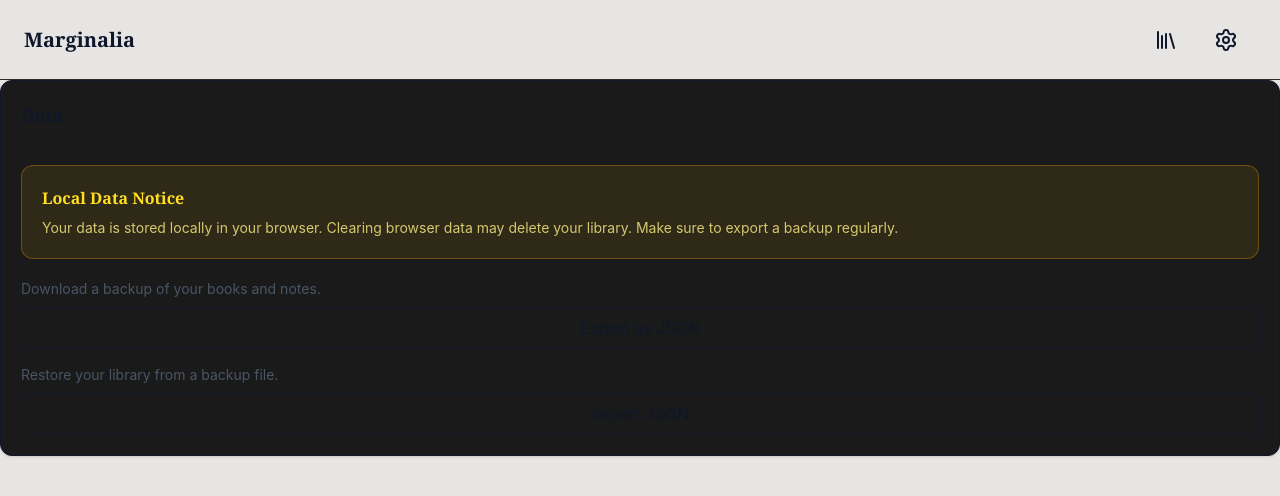
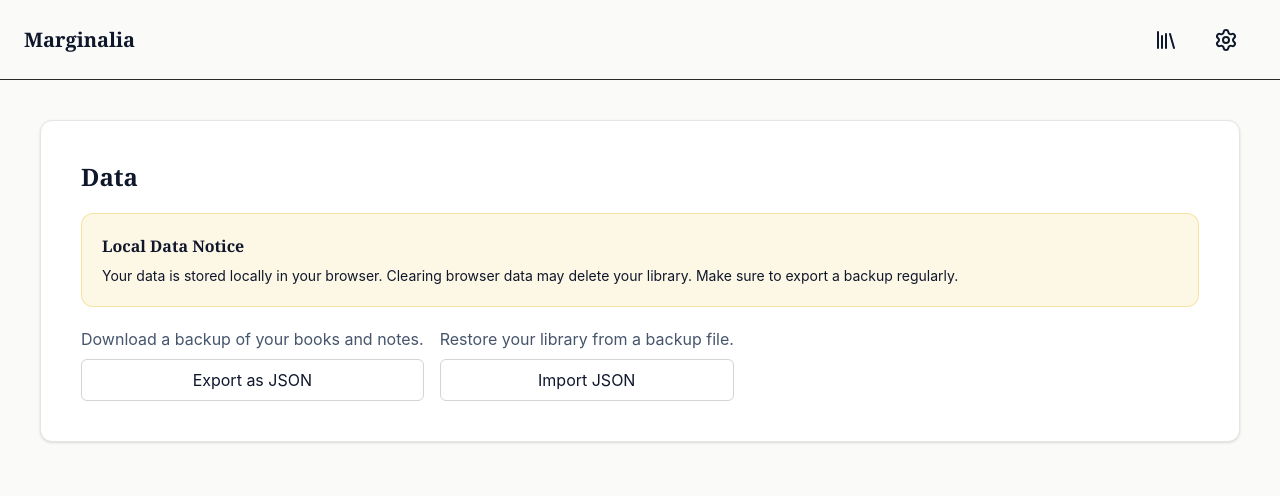
Before and after one commit to SabrinaGiroux/marginalia, a React (Vite) app: page /#/settings in a window 1280 px wide. Shown: the top 496 px of the page. Built offline with nearby package versions, Linux system fonts and the light colour scheme.

Commit message:
update light mode for settings screen

```diff
--- a/src/index.css
+++ b/src/index.css
@@ -16,7 +16,7 @@
   --color-primary-600: #d9c02f;
 
   /* Light and Dark Mode */
-  --background-light: var(--color-stone-200);
+  --background-light: var(--color-stone-50);
   --background-dark: var(--color-slate-950);
   --text-light: var(--color-slate-900);
   --text-dark: var(--color-stone-100);
--- a/src/pages/SettingsScreen.tsx
+++ b/src/pages/SettingsScreen.tsx
@@ -58,37 +58,34 @@ export function SettingsScreen() {
 
   return (
     <section>
-      <div className="flex-1 flex flex-col border rounded-xl p-5 shadow-sm bg-[#1a1a1a] gap-5">
-        <h2 className="text-lg font-semibold mb-4">Data</h2>
+      <div className="card m-10 p-10 flex flex-col gap-5">
+        <h2 className="heading-2xl">Data</h2>
 
         <div className="border border-yellow-500/30 bg-yellow-500/10 rounded-xl p-5">
-          <h3 className="text-yellow-300 font-semibold mb-2">Local Data Notice</h3>
+          <h3 className="font-semibold mb-2">Local Data Notice</h3>
 
-          <p className="text-yellow-200/80 text-sm">
+          <p className="text-sm">
             Your data is stored locally in your browser. Clearing browser data may delete your
             library. Make sure to export a backup regularly.
           </p>
         </div>
 
-        <div className="flex flex-col gap-4">
+        <div className="flex gap-4">
           {/* Export */}
           <div>
-            <p className="text-sm text-gray-600 mb-2">Download a backup of your books and notes.</p>
+            <p className="text-muted mb-2">Download a backup of your books and notes.</p>
 
-            <button
-              className="w-full border py-2 rounded-md hover:bg-gray-700 transition"
-              onClick={exportBooks}
-            >
+            <button className="w-full border py-2 btn-secondary" onClick={exportBooks}>
               Export as JSON
             </button>
           </div>
 
           {/* Import */}
           <div>
-            <p className="text-sm text-gray-600 mb-2">Restore your library from a backup file.</p>
+            <p className="text-muted mb-2">Restore your library from a backup file.</p>
 
             <button
-              className="w-full border py-2 rounded-md hover:bg-gray-700 transition"
+              className="w-full border py-2 btn-secondary"
               onClick={() => fileInputRef.current?.click()}
             >
               Import JSON
```
